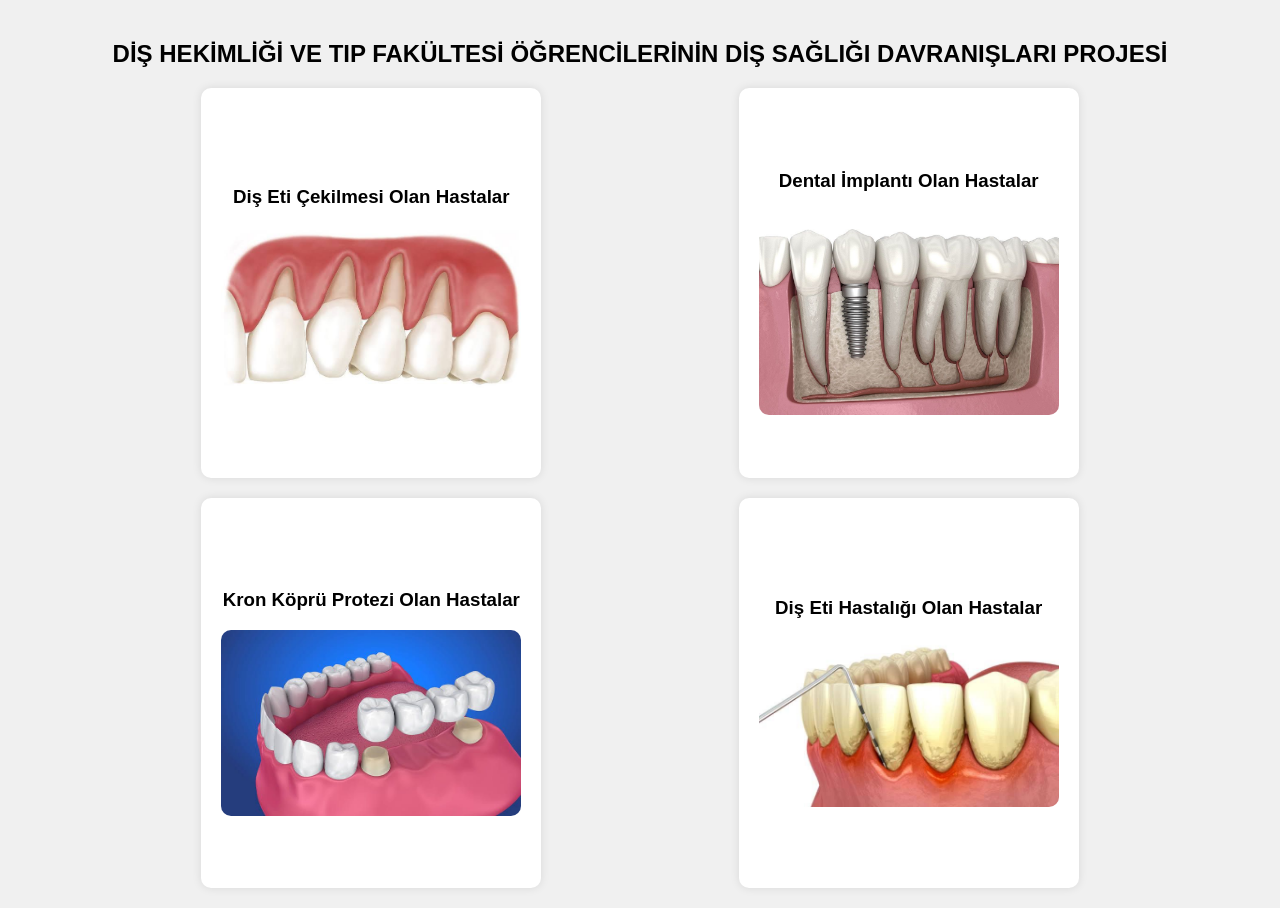
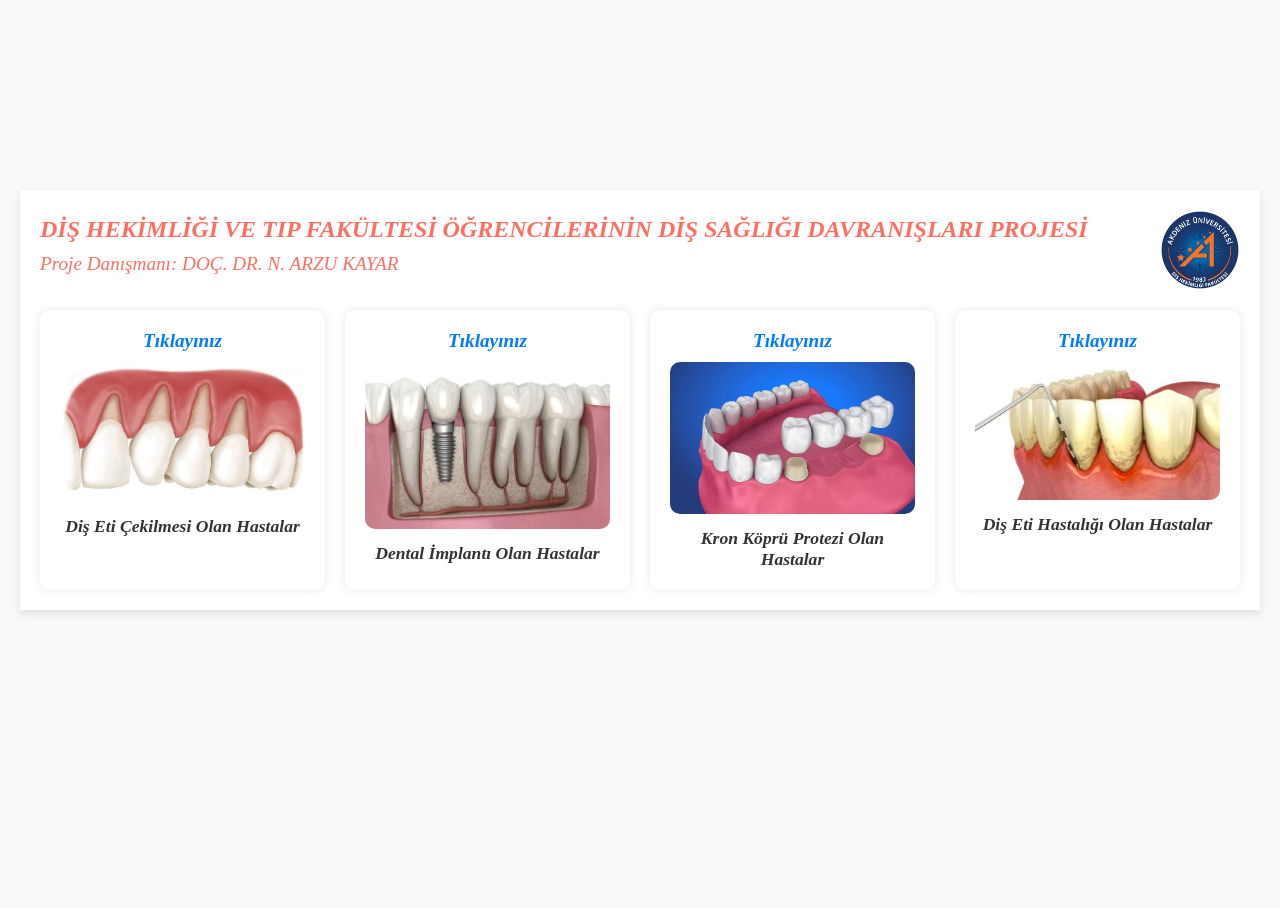
Before and after one commit to disSagligi/DisSagligi, a plain HTML site: page index.html in a window 1280 px wide. After the commit the page ends 800 px from the top, so only its background shows below. Drawn offline with Linux system fonts and the light colour scheme.

Commit message:
update style

```diff
--- a/index.html
+++ b/index.html
@@ -3,30 +3,48 @@
 <head>
     <meta charset="UTF-8">
     <meta name="viewport" content="width=device-width, initial-scale=1.0">
-    <title>Akdeniz Üniversitesi Periodontoloji Bölümü</title>
+    <title>Diş Sağlığı Projesi</title>
     <link rel="stylesheet" href="styles.css">
 </head>
 <body>
     <div class="container">
-        <h2>DİŞ HEKİMLİĞİ VE TIP FAKÜLTESİ ÖĞRENCİLERİNİN DİŞ SAĞLIĞI DAVRANIŞLARI PROJESİ</h2>
-        <div class="grid">
-            <a target="_blank" href="https://drive.google.com/file/d/1k4T19zYD2iMU_uVb5ME895exEOJ3ssqG/view?usp=drive_link" class="grid-item">
-                <h3>Diş Eti Çekilmesi Olan Hastalar</h3>
-                <img src="./assets/resim1.jpeg" alt="Diş Eti Çekilmesi Olan Hastalar">
-            </a>
-            <a target="_blank" href="https://drive.google.com/file/d/1_fii7eSGpbD4qn4wb258qNe965XzfDP3/view?usp=drive_link" class="grid-item">
-                <h3>Dental İmplantı Olan Hastalar</h3>
-                <img src="./assets/resim2.jpeg" alt="Dental İmplantı Olan Hastalar">
-            </a>
-            <a target="_blank" href="https://drive.google.com/file/d/1wmbe5Is96Jr-188Idcw1FKq5YL5z2bCO/view?usp=drive_link" class="grid-item">
-                <h3>Kron Köprü Protezi Olan Hastalar</h3>
-                <img src="./assets/resim3.jpeg" alt="Kron Köprü Protezi Olan Hastalar">
-            </a>
-            <a target="_blank" href="https://drive.google.com/file/d/12nPXdWThT1lkmGwgEo2AaAwLJ1zzEBmI/view?usp=drive_link" class="grid-item">
-                <h3>Diş Eti Hastalığı Olan Hastalar</h3>
-                <img src="./assets/resim4.jpeg" alt="Diş Eti Hastalığı Olan Hastalar">
-            </a>
-        </div>
+        <header class="header">
+            <div class="title">
+                <h2>DİŞ HEKİMLİĞİ VE TIP FAKÜLTESİ ÖĞRENCİLERİNİN DİŞ SAĞLIĞI DAVRANIŞLARI PROJESİ</h2>
+                <h3>Proje Danışmanı: DOÇ. DR. N. ARZU KAYAR</h3>
+            </div>
+            <img src="./assets/akdenizLogo.png" alt="Akdeniz University Logo" class="logo">
+        </header>
+        <main class="grid">
+            <div class="grid-item">
+                <a target="_blank" href="https://drive.google.com/file/d/1k4T19zYD2iMU_uVb5ME895exEOJ3ssqG/view?usp=drive_link">
+                    <div class="text-above">Tıklayınız</div>
+                    <img src="./assets/resim1.jpeg" alt="Diş Eti Çekilmesi Olan Hastalar">
+                    <h3>Diş Eti Çekilmesi Olan Hastalar</h3>
+                </a>
+            </div>
+            <div class="grid-item">
+                <a target="_blank" href="https://drive.google.com/file/d/1_fii7eSGpbD4qn4wb258qNe965XzfDP3/view?usp=drive_link">
+                    <div class="text-above">Tıklayınız</div>
+                    <img src="./assets/resim2.jpeg" alt="Dental İmplantı Olan Hastalar">
+                    <h3>Dental İmplantı Olan Hastalar</h3>
+                </a>
+            </div>
+            <div class="grid-item">
+                <a target="_blank" href="https://drive.google.com/file/d/1wmbe5Is96Jr-188Idcw1FKq5YL5z2bCO/view?usp=drive_link">
+                    <div class="text-above">Tıklayınız</div>
+                    <img src="./assets/resim3.jpeg" alt="Kron Köprü Protezi Olan Hastalar">
+                    <h3>Kron Köprü Protezi Olan Hastalar</h3>
+                </a>
+            </div>
+            <div class="grid-item">
+                <a target="_blank" href="https://drive.google.com/file/d/12nPXdWThT1lkmGwgEo2AaAwLJ1zzEBmI/view?usp=drive_link">
+                    <div class="text-above">Tıklayınız</div>
+                    <img src="./assets/resim4.jpeg" alt="Diş Eti Hastalığı Olan Hastalar">
+                    <h3>Diş Eti Hastalığı Olan Hastalar</h3>
+                </a>
+            </div>
+        </main>
     </div>
 </body>
 </html>
--- a/styles.css
+++ b/styles.css
@@ -1,82 +1,135 @@
 body {
-    font-family: Arial, sans-serif;
+    font-family: "Times New Roman", Times, serif;
     margin: 0;
     padding: 0;
     display: flex;
     justify-content: center;
     align-items: center;
-    min-height: 100dvh;
-    background-color: var(--background-color);
-    color: var(--text-color);
+    min-height: 100vh;
+    background-color: #f8f9fa;
+    color: #333;
+    font-style: italic;
 }
 
 .container {
+    width: 100%;
+    max-width: 1200px;
+    padding: 20px;
     text-align: center;
-    padding: 20px;
+    box-shadow: 0 4px 8px rgba(0, 0, 0, 0.1);
+    background: #fff;
 }
 
-h1 {
+.header {
+    display: flex;
+    align-items: center;
+    justify-content: space-between;
+    flex-wrap: wrap;
     margin-bottom: 20px;
+}
+
+.title {
+    flex-grow: 1;
+    text-align: left;
+    margin-bottom: 10px;
+}
+
+.title h2 {
+    margin: 0;
+    font-size: 1.5em;
+    color: #ff6f61; /* Gingiva-like color */
+}
+
+.title h3 {
+    margin: 10px 0 0;
+    font-size: 1.2em;
+    font-weight: normal;
+    color: #ff6f61; /* Gingiva-like color */
+}
+
+.logo {
+    width: 80px;
+    height: auto;
 }
 
 .grid {
     display: grid;
-    grid-template-columns: 1fr;
+    grid-template-columns: repeat(auto-fit, minmax(250px, 1fr));
     gap: 20px;
-    justify-items: center;
 }
 
 .grid-item {
-    background: var(--item-background-color);
+    background: #ffffff;
     padding: 20px;
     border-radius: 10px;
     box-shadow: 0 0 10px rgba(0, 0, 0, 0.1);
     text-align: center;
-    text-decoration: none;
-    color: inherit;
-    transition: transform 0.3s ease;
-    width: 300px; /* Sabit genişlik */
-    height: 350px; /* Sabit yükseklik */
-    display: flex;
-    flex-direction: column;
-    justify-content: center;
-    align-items: center;
+    transition: transform 0.3s;
+    position: relative;
+}
+
+.grid-item img {
+    width: 100%;
+    height: auto;
+    border-radius: 10px;
+}
+
+.grid-item h3 {
+    margin: 10px 0 0;
+    font-size: 1.1em;
+    color: #333;
 }
 
 .grid-item:hover {
     transform: scale(1.05);
 }
 
-.grid-item h2 {
-    margin-bottom: 10px;
+a {
+    text-decoration: none;
+    color: inherit;
 }
 
-.grid-item img {
-    max-width: 100%;
-    max-height: 80%;
-    border-radius: 10px;
-    object-fit: cover;
+.text-above {
+    font-size: 1.2em;
+    font-weight: bold;
+    margin-bottom: 10px;
+    color: #007bff;
 }
 
-/* Masaüstü görünüm için medya sorgusu */
-@media (min-width: 768px) {
+/* Media Query for mobile devices */
+@media (max-width: 768px) {
+    .header {
+        flex-direction: column;
+        text-align: center;
+    }
+
+    .title {
+        text-align: center;
+        margin-bottom: 10px;
+    }
+
+    .logo {
+        margin: 10px 0;
+    }
+
     .grid {
-        grid-template-columns: 1fr 1fr;
+        grid-template-columns: 1fr;
+        gap: 15px;
+    }
+
+    .grid-item {
+        padding: 15px;
+    }
+
+    .title h2 {
+        font-size: 1.2em;
+    }
+
+    .title h3 {
+        font-size: 1em;
+    }
+
+    .text-above {
+        font-size: 1em;
     }
 }
-
-/* Aydınlık tema için varsayılan değerler */
-:root {
-    --background-color: #f0f0f0;
-    --text-color: #000;
-    --item-background-color: #fff;
-}
-
-/* Koyu tema için medya sorgusu */
-@media (prefers-color-scheme: dark) {
-    :root {
-        --background-color: #181818;
-        --text-color: #fff;
-        --item-background-color: #242424;
-    }
-}
```
Also changed, not shown: assets/akdenizLogo.png (added).
